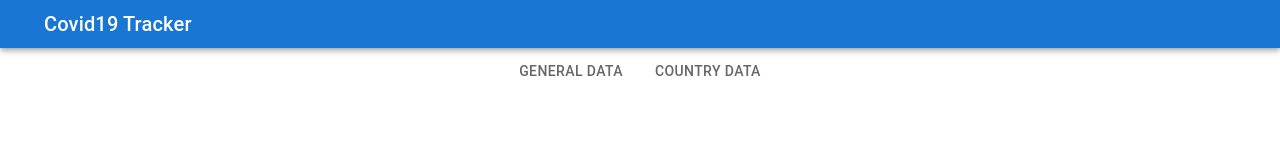
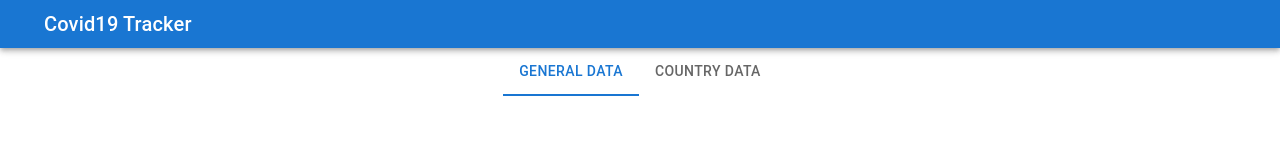
Before and after one commit to Fra3005/Covid19Tracker, a React (Create React App) app: page /General in a window 1280 px wide. Shown: the top 142 px of the page. Built offline with nearby package versions, Linux system fonts and the light colour scheme; no server answers.

Commit message:
visual fix

```diff
--- a/src/App.js
+++ b/src/App.js
@@ -2,7 +2,8 @@ import {
   BrowserRouter as Router,
   Route,
   Link,
-  Routes
+  Routes,
+  Navigate
 } from "react-router-dom";
 
 import GeneralData from "./Components/GeneralData";
@@ -18,6 +19,8 @@ function App() {
       </Route>
       <Route path="/country" element= {<CountryData/>}>
         </Route>
+        <Route path="/" element= {<Navigate to={'/General'}/>}>
+        </Route>
     </Routes>
   </Router>
 
--- a/src/Components/TabsNavigations.js
+++ b/src/Components/TabsNavigations.js
@@ -1,18 +1,21 @@
-import React, {useState} from "react";
-import {Tab, Tabs} from '@mui/material';
-import {useNavigate} from 'react-router-dom'
+import React, { useEffect, useState } from "react";
+import { Tab, Tabs } from "@mui/material";
+import { useNavigate, useLocation } from "react-router-dom";
 
 export default function TabNav() {
-  const navigateTo = useNavigate()
-  const [value, setValue] = useState(0)
+  const navigateTo = useNavigate();
+  const location = useLocation();
+  const [value, setValue] = useState(location.pathname);
 
-    const handleChange = (e, newValue) => {
-        console.log("NEW", newValue)
-        navigateTo(newValue)
-        setValue(newValue);
-      };
+  const handleChange = (e, newValue) => {
+    console.log("NEW", newValue);
+    navigateTo(newValue);
+    setValue(newValue);
+  };
 
-
+  useEffect(() => {
+    setValue(location.pathname)
+  }, [location.pathname]);
 
   return (
     <div style={{ display: "flex", justifyContent: "space-evenly" }}>
@@ -21,8 +24,8 @@ export default function TabNav() {
         onChange={handleChange}
         value={value}
       >
-        <Tab label="General Data" value="/General" tabIndex={0}/>
-        <Tab label="Country Data" value="/country" tabIndex={1} />
+        <Tab label="General Data" value="/General" />
+        <Tab label="Country Data" value="/country" />
       </Tabs>
     </div>
   );
```
